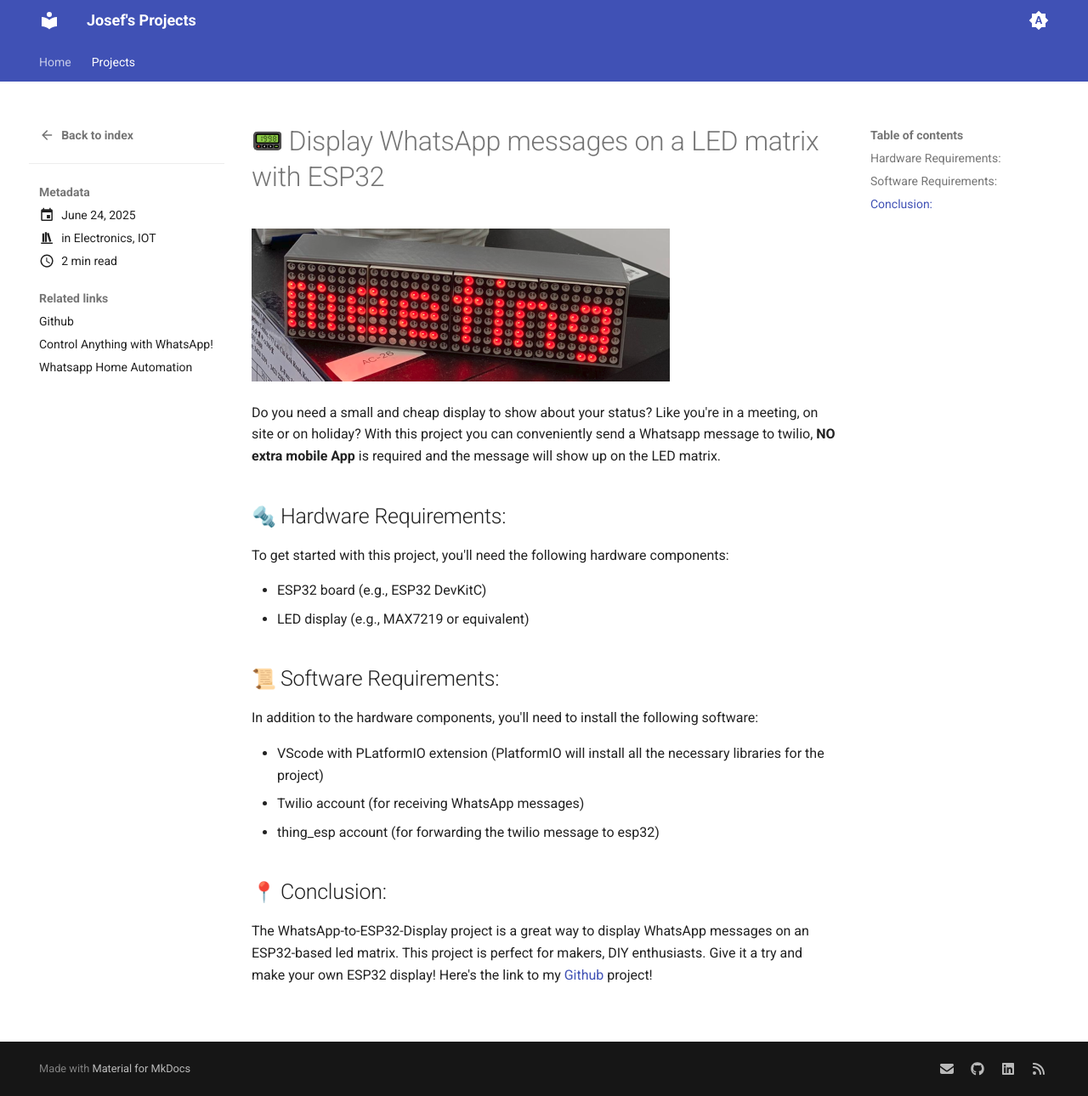
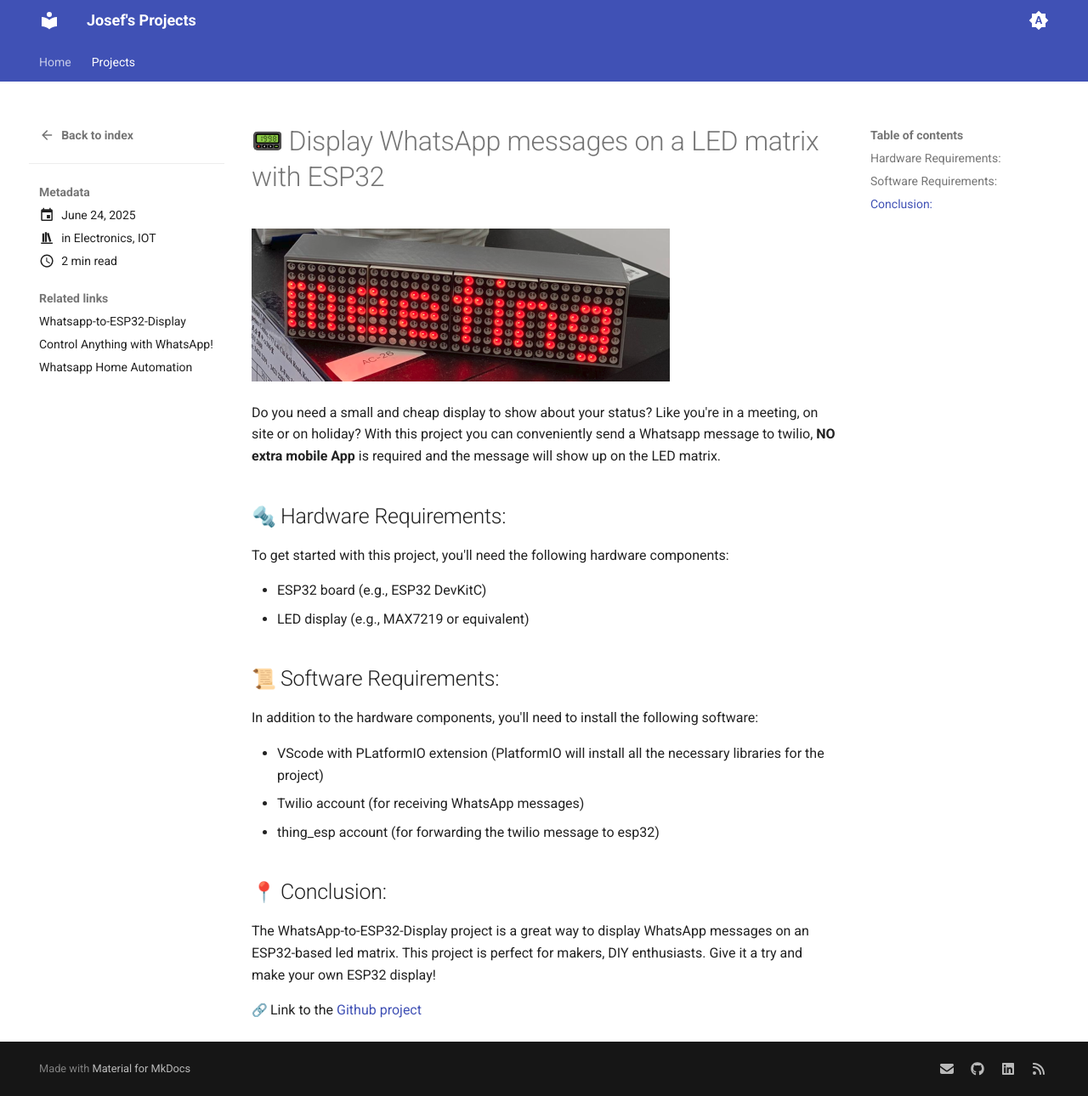
Before and after one commit to JosefGst/JosefGst.github.io, an MkDocs documentation site: the page built from docs/blog/posts/Whatsapp-to-ESP32-Display.md, in a window 1280 px wide and 1290 px high. Shown: the whole window at 85% size. Built offline with MkDocs 1.6.1 and Material for MkDocs 9.7.7, drawn with Linux system fonts in a browser that asks for light colours; emoji names are drawn with the system emoji font.

```diff
--- a/docs/blog/posts/Whatsapp-to-ESP32-Display.md
+++ b/docs/blog/posts/Whatsapp-to-ESP32-Display.md
@@ -2,7 +2,7 @@
 draft: false
 date: 2025-06-24
 links:
-  - Github: https://github.com/JosefGst/Whatsapp-to-ESP32-Display
+  - Whatsapp-to-ESP32-Display: https://github.com/JosefGst/Whatsapp-to-ESP32-Display
   - Control Anything with WhatsApp!: https://www.youtube.com/watch?v=yqOQSdaf8TA&list=LL&index=10
   - Whatsapp Home Automation: https://www.youtube.com/watch?v=BCqJWWGHQPM&list=LL&index=7
 categories:
@@ -37,4 +37,6 @@ In addition to the hardware components, you'll need to install the following sof
 
 ## :round_pushpin: Conclusion:
 
-The WhatsApp-to-ESP32-Display project is a great way to display WhatsApp messages on an ESP32-based led matrix. This project is perfect for makers, DIY enthusiasts. Give it a try and make your own ESP32 display! Here's the link to my [Github](https://github.com/JosefGst/Whatsapp-to-ESP32-Display) project!
+The WhatsApp-to-ESP32-Display project is a great way to display WhatsApp messages on an ESP32-based led matrix. This project is perfect for makers, DIY enthusiasts. Give it a try and make your own ESP32 display!
+
+:link: Link to the [Github project](https://github.com/JosefGst/Whatsapp-to-ESP32-Display)
```
Also changed, not shown: docs/blog/index.md (+1 -1 lines), docs/blog/posts/GPS_waypoint_follower/gps_waypoint_follower.md (added, +26 -0 lines), docs/blog/posts/autonomous_rc-car_race.md (+3 -1 lines), docs/blog/posts/lingao/Lingao_robot_ROS2.md (+5 -3 lines), docs/blog/posts/GPS_waypoint_follower/assets/Ardupilot.png (added), 1 other file.
